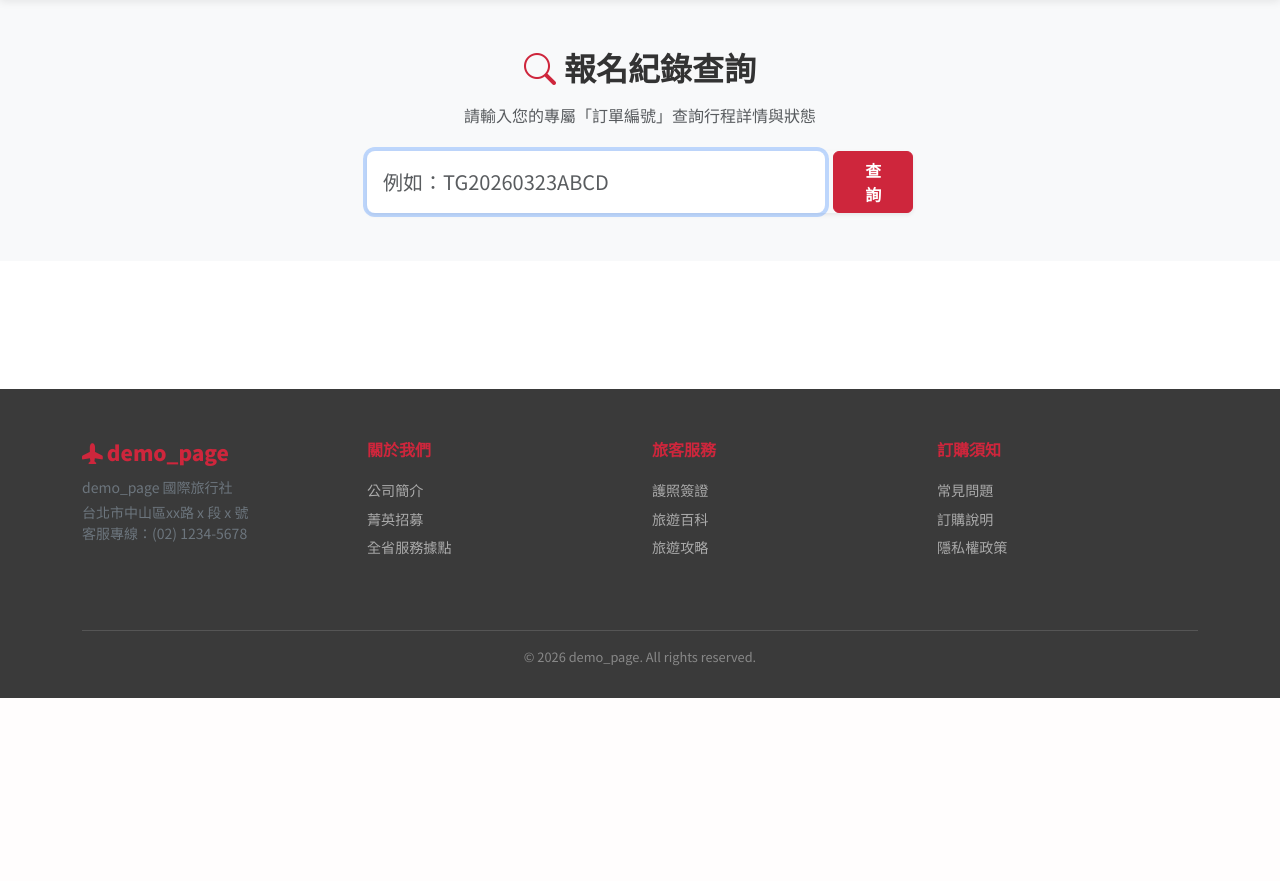
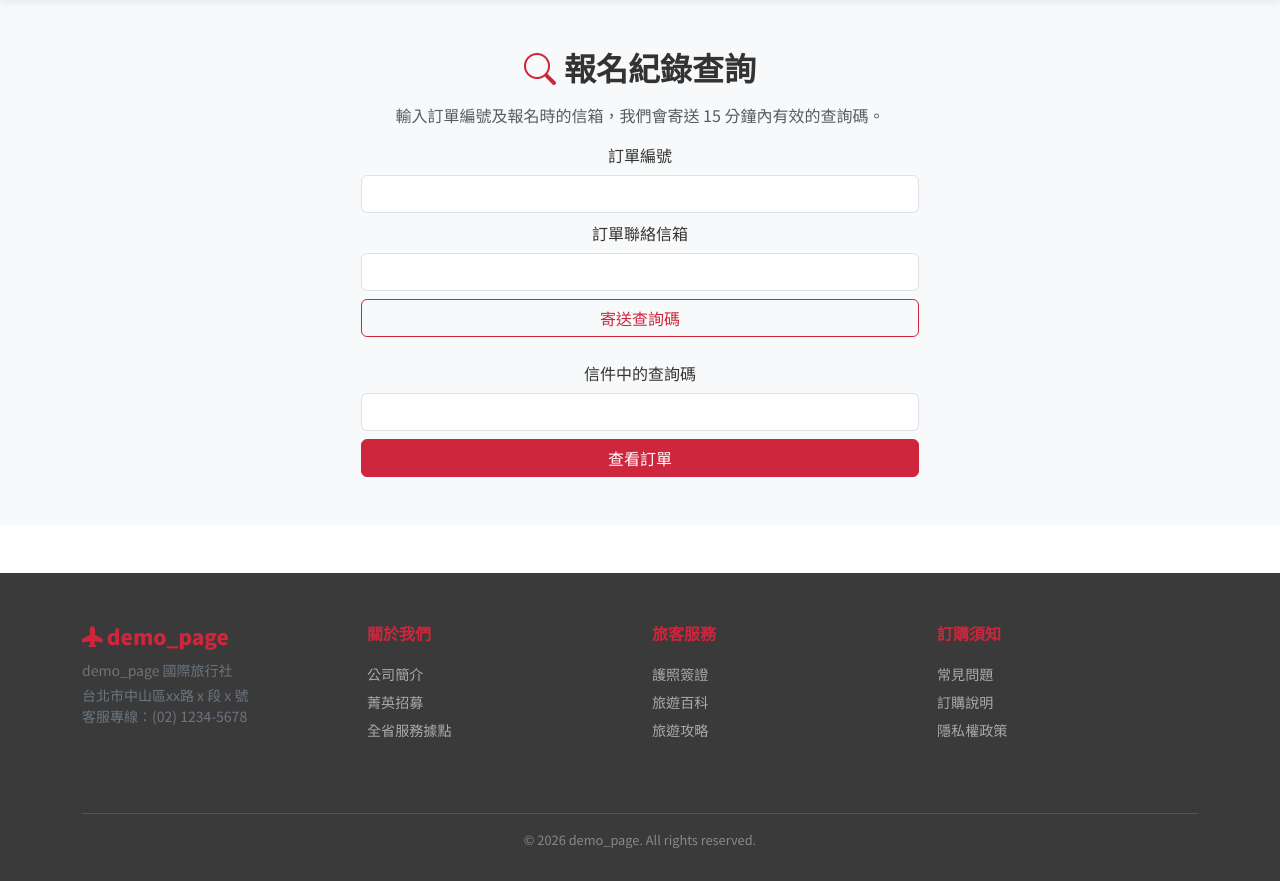
Before and after one commit to S101066509/TourFlow_demo, a Django app: page /booking/search/ in a window 1280 px wide. Shown: the part 102-983 px from the top of the page. Before the commit the page ends 800 px from the top, so only its background shows below. Run offline with Django 5.2, Linux system fonts and the light colour scheme.

Commit message:
驗證訪客訂單查詢並阻止下架行程結帳

```diff
--- a/tours_app/templates/tours_app/booking_search.html
+++ b/tours_app/templates/tours_app/booking_search.html
@@ -87,16 +87,23 @@
 <div class="bg-light py-5">
     <div class="container text-center">
         <h2 class="fw-bold mb-3"><i class="bi bi-search me-2" style="color: var(--primary-red);"></i>報名紀錄查詢</h2>
-        <p class="text-muted">請輸入您的專屬「訂單編號」查詢行程詳情與狀態</p>
-
-        <div class="row justify-content-center mt-4">
-            <div class="col-md-6">
-                <form method="POST" class="d-flex shadow-sm rounded">
-                    {% csrf_token %}
-                    <input type="text" name="order_number" class="form-control form-control-lg border-0" placeholder="例如：TG20260323ABCD" required autofocus>
-                    <button type="submit" class="btn btn-primary px-4 fw-bold ms-2">查 詢</button>
-                </form>
-            </div>
+        <p class="text-muted">輸入訂單編號及報名時的信箱，我們會寄送 15 分鐘內有效的查詢碼。</p>
+        <div class="col-md-6 mx-auto">
+            <form method="post" class="d-grid gap-2 mb-4">
+                {% csrf_token %}
+                <label for="order-number">訂單編號</label>
+                <input id="order-number" name="order_number" class="form-control" required>
+                <label for="contact-email">訂單聯絡信箱</label>
+                <input id="contact-email" type="email" name="contact_email" class="form-control" required>
+                <button class="btn btn-outline-primary">寄送查詢碼</button>
+            </form>
+            {% if notice %}<p role="status">{{ notice }}</p>{% endif %}
+            <form method="post" class="d-grid gap-2">
+                {% csrf_token %}
+                <label for="lookup-code">信件中的查詢碼</label>
+                <input id="lookup-code" name="lookup_code" class="form-control" required autocomplete="off">
+                <button class="btn btn-primary">查看訂單</button>
+            </form>
         </div>
     </div>
 </div>
--- a/tours_app/templates/tours_app/booking_success.html
+++ b/tours_app/templates/tours_app/booking_success.html
@@ -10,7 +10,7 @@
                 <i class="bi bi-check-circle-fill" style="font-size: 5rem;"></i>
             </div>
             <h2 class="mb-3">報名成功！感謝您的訂購</h2>
-            <p class="text-muted fw-bold">我們已收到您的報名資料，請務必記下您的專屬「訂單編號」，日後可隨時使用此編號查詢您的旅程狀態。</p>
+            <p class="text-muted fw-bold">我們已收到您的報名資料，請務必記下您的專屬「訂單編號」，會員可登入查詢，訪客請以此編號和報名信箱索取限時查詢碼。</p>
 
             <div class="card shadow-sm mt-4 border-0" style="border-top: 4px solid var(--primary-red) !important;">
                 <div class="card-body py-5">
--- a/tours_app/views.py
+++ b/tours_app/views.py
@@ -1,8 +1,15 @@
 from django.shortcuts import render, get_object_or_404, redirect
+from django.conf import settings
+from django.core import signing
+from django.core.cache import cache
+from django.core.mail import send_mail
+from django.http import Http404
+from django.views.decorators.cache import never_cache
 from django.db.models import Q, Min
 from django.contrib import messages
 from django.urls import reverse
 from datetime import date
+import logging
 from django.db import transaction
 from django.contrib.auth import login
 from django.contrib.auth.forms import UserCreationForm
@@ -142,6 +149,7 @@ def checkout(request, departure_id):
     departure = get_object_or_404(
         Departure.objects.select_for_update(),
         pk=departure_id,
+        tour__is_active=True,
         start_date__gte=date.today()
     )
 
@@ -181,6 +189,9 @@ def checkout(request, departure_id):
                 departure.save()
                 order.save()
 
+                if order.user_id is None:
+                    recent = request.session.get("guest_bookings", [])
+                    request.session["guest_bookings"] = (recent + [order.pk])[-10:]
                 return redirect('booking_success', order_number=order.order_number)
     else:
         form = OrderForm(initial=initial_data)
@@ -210,14 +221,25 @@ def register(request):
     return render(request, 'tours_app/register.html', {'form': form})
 
 #=======================報名成功=======================
+@never_cache
 def booking_success(request, order_number):
     """
     報名成功頁面
     """
     order = get_object_or_404(Order, order_number=order_number)
+    if order.user_id is None:
+        if order.pk not in request.session.get("guest_bookings", []):
+            raise Http404
+    elif order.user_id != request.user.pk:
+        raise Http404
     return render(request, 'tours_app/booking_success.html', {'order': order})
 
 #=======================報名查詢=======================
+GUEST_LOOKUP_SALT = "tours.guest-lookup.v1"
+GUEST_CODE_LIFETIME = 15 * 60
+
+
+@never_cache
 def booking_search(request):
     """
     報名紀錄查詢頁面
@@ -243,29 +265,41 @@ def booking_search(request):
             'is_auth_search': True
         })
 
-    # 2. 訪客查詢邏輯
-    #先設定預設值，用於初始渲染，因為回傳有  'order': order
-    order = None
-    error_msg = None
-    is_future = None
+    context = {"is_auth_search": False}
+    if request.method == "POST":
+        if "lookup_code" in request.POST:
+            try:
+                order_id = signing.loads(
+                    request.POST["lookup_code"].strip(), salt=GUEST_LOOKUP_SALT,
+                    max_age=GUEST_CODE_LIFETIME,
+                )
+                order = Order.objects.get(pk=order_id, user__isnull=True)
+            except (signing.BadSignature, Order.DoesNotExist):
+                context["error_msg"] = "查詢碼無效或已過期，請重新索取。"
+            else:
+                context.update(order=order, is_future=order.departure.start_date > date.today())
+        else:
+            number = request.POST.get("order_number", "").strip()
+            email = request.POST.get("contact_email", "").strip()
+            order = Order.objects.filter(
+                order_number=number, contact_email__iexact=email, user__isnull=True,
+            ).first() if number and email else None
+            if order is not None:
+                cooldown = f"guest-booking-mail:{order.pk}"
+                if cache.add(cooldown, True, timeout=60):
+                    code = signing.dumps(order.pk, salt=GUEST_LOOKUP_SALT)
+                    try:
+                        send_mail(
+                            "旅程訂單查詢碼",
+                            f"請在報名查詢頁輸入以下查詢碼，15 分鐘內有效。\n\n{code}",
+                            settings.DEFAULT_FROM_EMAIL, [order.contact_email],
+                        )
+                    except (OSError, RuntimeError):
+                        cache.delete(cooldown)
+                        logging.getLogger(__name__).exception("Guest lookup email delivery failed")
+            context["notice"] = "若訂單與信箱相符，查詢碼將寄到訂單的聯絡信箱。"
 
-    if request.method == 'POST':
-        order_number = request.POST.get('order_number', '').strip()
-        if order_number:
-            try:
-                order = Order.objects.get(order_number=order_number)
-                is_future = order.departure.start_date > date.today()
-            except Order.DoesNotExist:
-                error_msg = "查無此訂單編號，請重新確認。"
-        else:
-            error_msg = "請輸入訂單編號。"
-
-    return render(request, 'tours_app/booking_search.html', {
-        'order': order,
-        'error_msg': error_msg,
-        'is_future': is_future,
-        'is_auth_search': False
-    })
+    return render(request, 'tours_app/booking_search.html', context)
 
 
 #=======================施工中頁面=======================
```
Also changed, not shown: config/settings.py (+11 -0 lines), tours_app/tests.py (+42 -1 lines), README.md.
